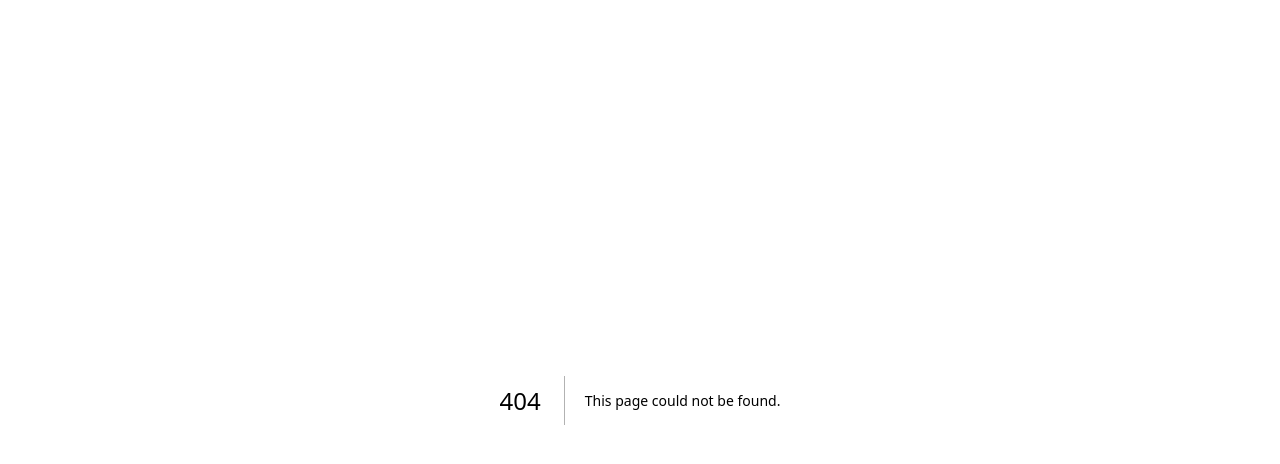
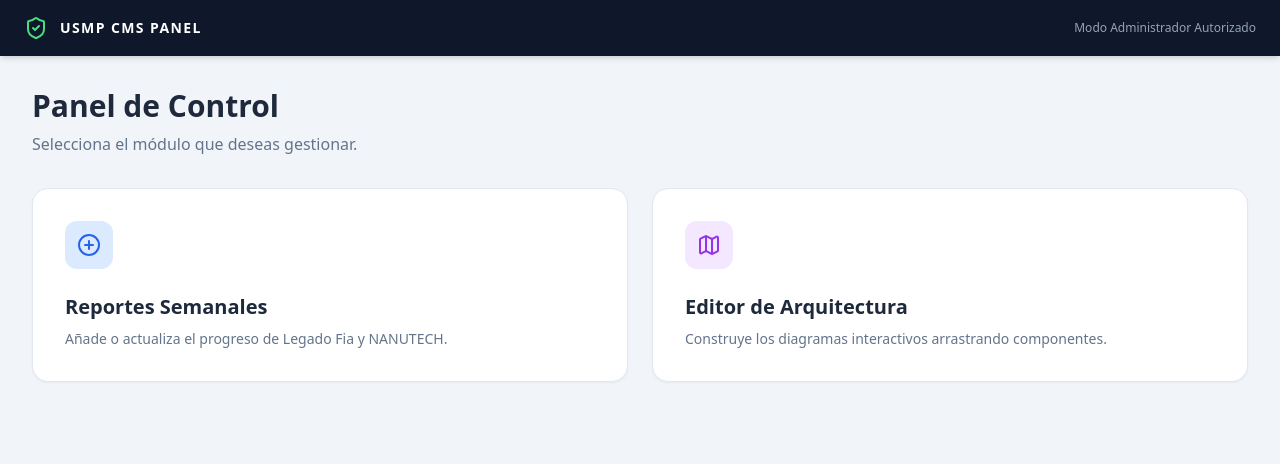
Before and after one commit to eduardo0804/taller-proyectos-hub, a Next.js app: page /admin-gestion in a window 1280 px wide. Before the commit this address had no page. Shown: the top 464 px of the page. Built offline with nearby package versions, Linux system fonts and the light colour scheme.

Commit message:
feat: configurar seguridad con middleware y layout principal del CMS

```diff
--- a/package.json
+++ b/package.json
@@ -9,7 +9,7 @@
     "lint": "eslint"
   },
   "dependencies": {
-    "@hookform/resolvers": "^3.9.0",
+    "@hookform/resolvers": "^3.10.0",
     "@prisma/client": "^5.10.2",
     "@supabase/supabase-js": "^2.45.0",
     "@xyflow/react": "^12.10.1",
@@ -21,9 +21,9 @@
     "radix-ui": "^1.4.3",
     "react": "19.1.0",
     "react-dom": "19.1.0",
-    "react-hook-form": "^7.53.0",
+    "react-hook-form": "^7.71.2",
     "tailwind-merge": "^2.6.1",
-    "zod": "^3.23.8"
+    "zod": "^3.25.76"
   },
   "devDependencies": {
     "@eslint/eslintrc": "^3",
--- /dev/null
+++ b/src/app/(admin)/admin-gestion/page.tsx
@@ -0,0 +1,37 @@
+import Link from "next/link";
+import { PlusCircle, Map } from "lucide-react";
+
+export default function AdminDashboard() {
+  return (
+    <div className="space-y-8">
+      <div>
+        <h2 className="text-3xl font-black text-slate-800">Panel de Control</h2>
+        <p className="text-slate-500 mt-2">Selecciona el módulo que deseas gestionar.</p>
+      </div>
+
+      <div className="grid md:grid-cols-2 gap-6">
+        {/* Tarjeta para Gestor de Avances */}
+        <Link href="/admin-gestion/avances" className="block">
+          <div className="bg-white p-8 rounded-2xl border border-slate-200 shadow-sm hover:shadow-md hover:border-blue-500 transition-all group">
+            <div className="w-12 h-12 bg-blue-100 text-blue-600 rounded-xl flex items-center justify-center mb-6 group-hover:scale-110 transition-transform">
+              <PlusCircle className="w-6 h-6" />
+            </div>
+            <h3 className="text-xl font-bold text-slate-800 mb-2">Reportes Semanales</h3>
+            <p className="text-slate-500 text-sm">Añade o actualiza el progreso de Legado Fia y NANUTECH.</p>
+          </div>
+        </Link>
+
+        {/* Tarjeta para Editor de Arquitectura */}
+        <Link href="/admin-gestion/arquitectura" className="block">
+          <div className="bg-white p-8 rounded-2xl border border-slate-200 shadow-sm hover:shadow-md hover:purple-500 transition-all group">
+            <div className="w-12 h-12 bg-purple-100 text-purple-600 rounded-xl flex items-center justify-center mb-6 group-hover:scale-110 transition-transform">
+              <Map className="w-6 h-6" />
+            </div>
+            <h3 className="text-xl font-bold text-slate-800 mb-2">Editor de Arquitectura</h3>
+            <p className="text-slate-500 text-sm">Construye los diagramas interactivos arrastrando componentes.</p>
+          </div>
+        </Link>
+      </div>
+    </div>
+  );
+}
--- /dev/null
+++ b/src/app/(admin)/layout.tsx
@@ -0,0 +1,29 @@
+import { ShieldCheck } from "lucide-react";
+
+export default function AdminLayout({
+  children,
+}: {
+  children: React.ReactNode;
+}) {
+  return (
+    <div className="min-h-screen bg-slate-100 flex flex-col">
+      {/* Navbar Exclusivo del Admin */}
+      <header className="bg-slate-900 text-white py-4 px-6 shadow-md">
+        <div className="max-w-7xl mx-auto flex justify-between items-center">
+          <div className="flex items-center gap-3">
+            <ShieldCheck className="w-6 h-6 text-green-400" />
+            <h1 className="font-bold tracking-widest text-sm uppercase">USMP CMS Panel</h1>
+          </div>
+          <div className="text-xs text-slate-400">
+            Modo Administrador Autorizado
+          </div>
+        </div>
+      </header>
+
+      {/* Contenedor Principal */}
+      <main className="flex-grow max-w-7xl w-full mx-auto p-6 md:p-8">
+        {children}
+      </main>
+    </div>
+  );
+}
```
Also changed, not shown: src/middleware.ts (added, +37 -0 lines), 1 other file (tests, documents, lock files or other folders).
